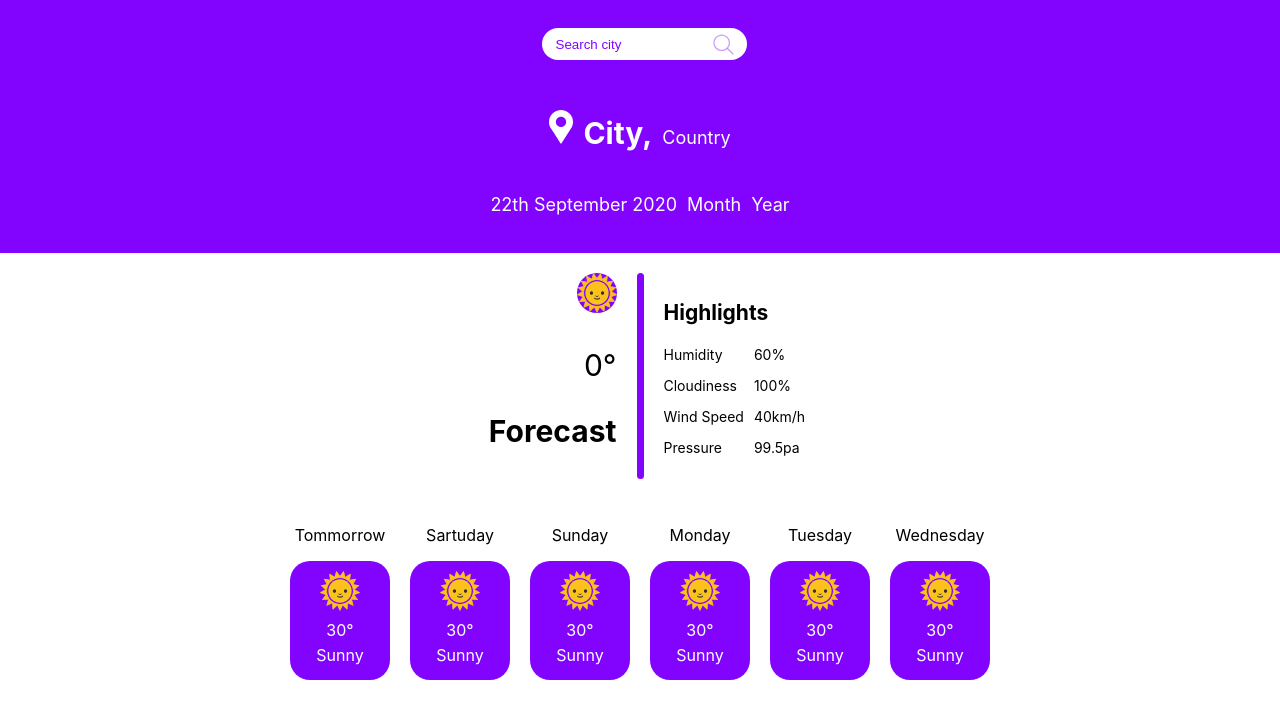
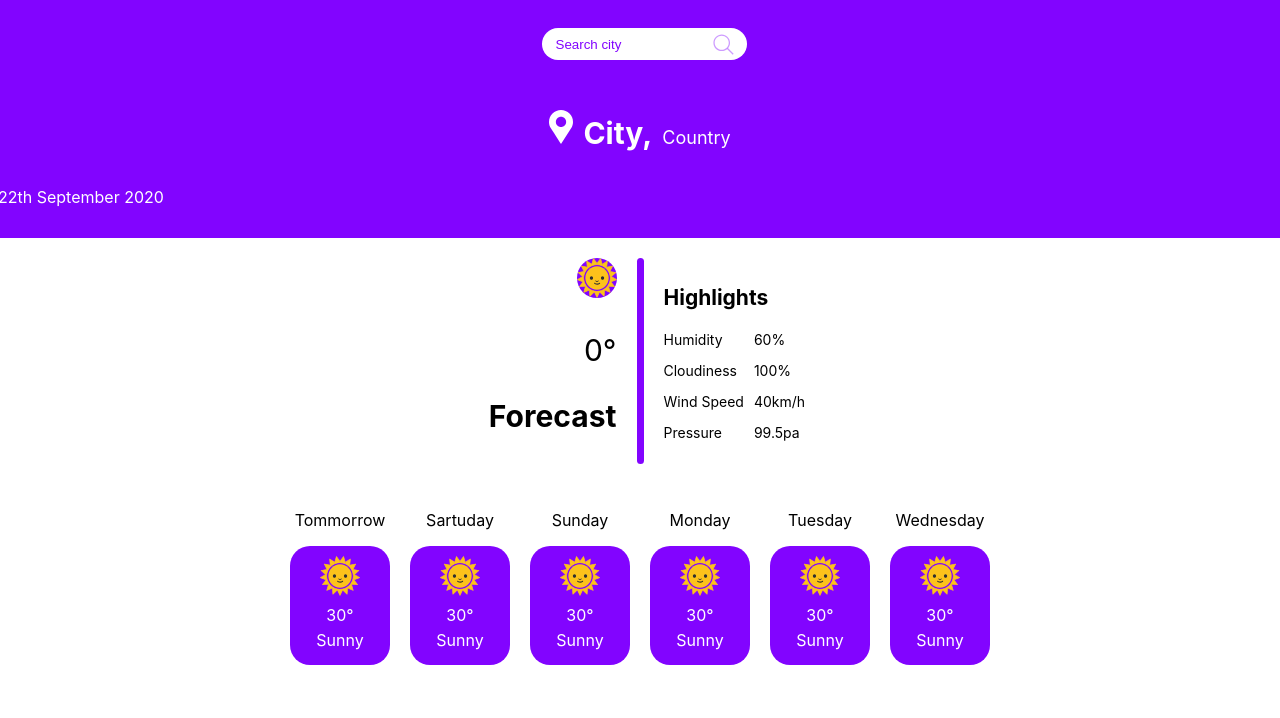
Before and after one commit to M-Tee/Weather-App, a plain HTML site: page public/index.html in a window 1280 px wide. Drawn offline with nearby package versions, Linux system fonts and the light colour scheme.

Commit message:
Delete unused html elements

```diff
--- a/public/index.html
+++ b/public/index.html
@@ -33,11 +33,7 @@
       <p class="country"> Country</p>
       </p>
     </div>
-    <div class="textGroup2">
-      <p id="date"> Day </p>
-      <p id="month">Month </p>
-      <p id="year">Year</p>
-    </div>
+    <p id="date"> Date </p>
   </section>
   <!-- Second Section  -->
   <section class="section2">
```
